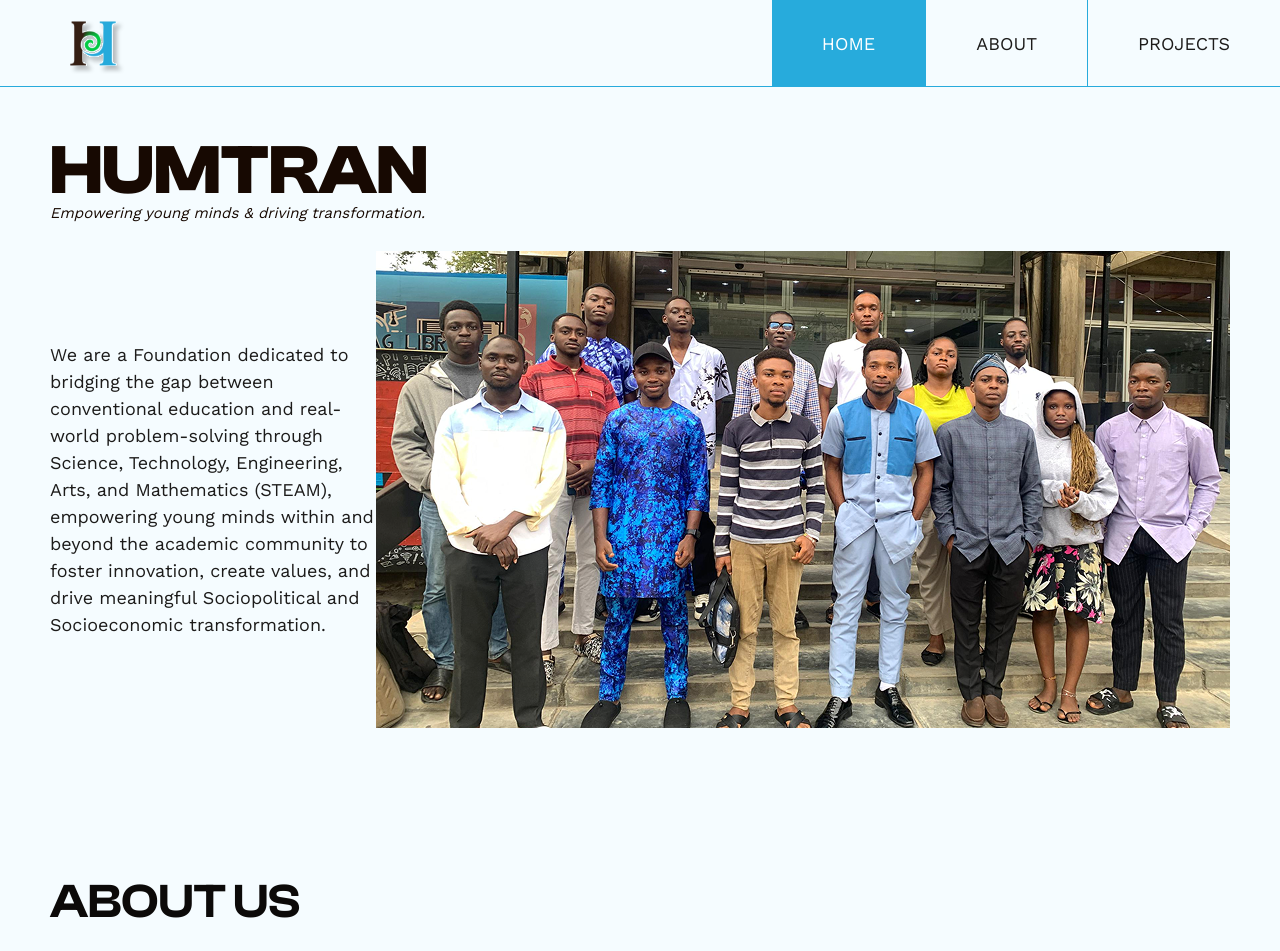
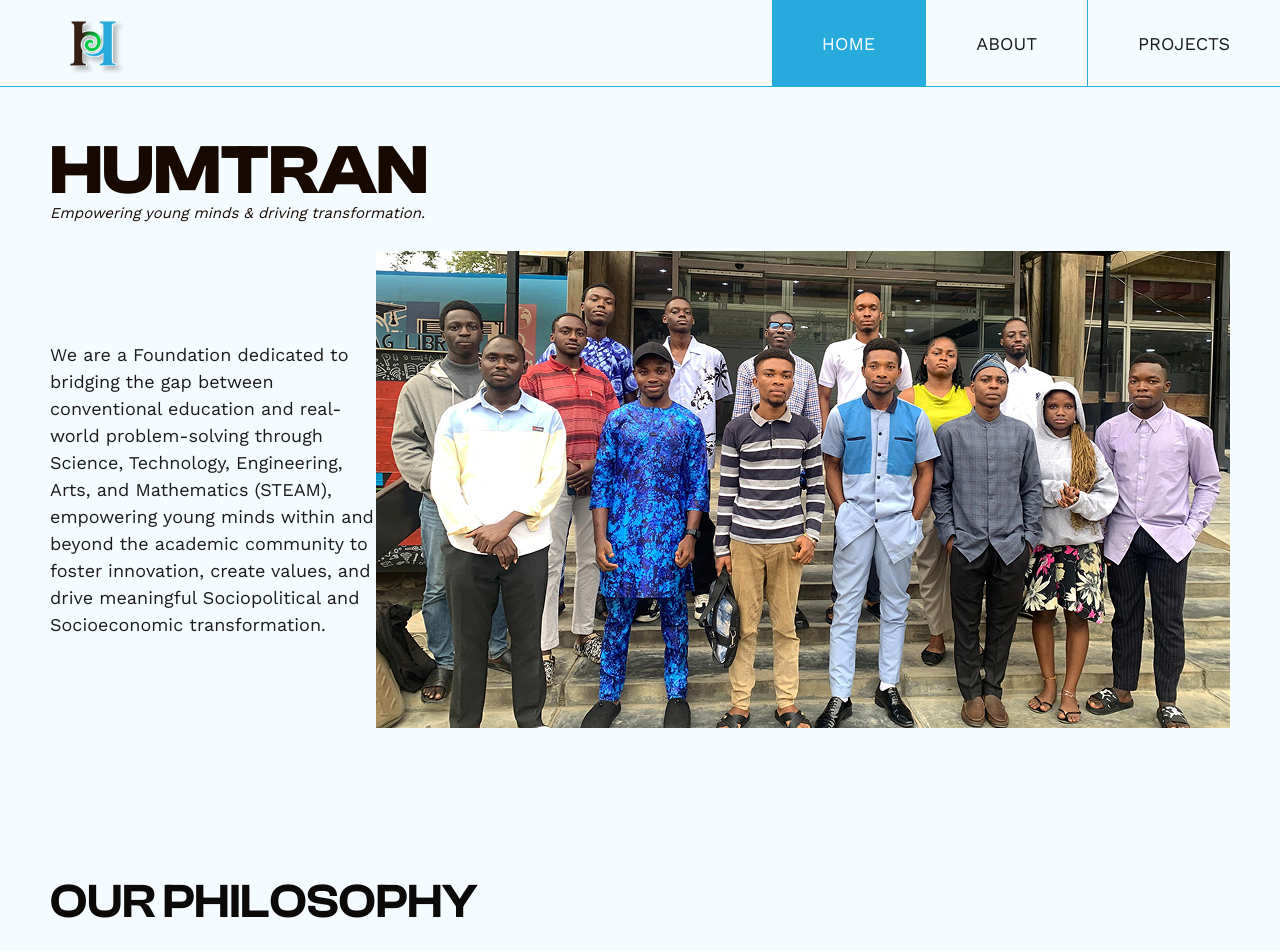
Before and after one commit to HUMTRAN/HUMTRAN-Site, a Next.js app: page / in a window 1280 px wide. Shown: the top 951 px of the page. Built offline with nearby package versions, Linux system fonts and the light colour scheme.

Commit message:
Change 'ABOUT US' to 'OUR PHILOSOPHY' in AboutUsSection

```diff
--- a/about-section.tsx
+++ b/about-section.tsx
@@ -18,7 +18,7 @@
 const AboutUsSection = () => {
     return (
         <div className="self-stretch flex flex-col justify-start items-start md:px-[50px] px-4 gap-7">
-            <div className="justify-start text-stone-950 text-5xl font-semibold font-clash">ABOUT US</div>
+            <div className="justify-start text-stone-950 text-5xl font-semibold font-clash">OUR PHILOSOPHY</div>
 
             {/* Responsive grid container */}
             <div className="self-stretch grid grid-cols-1 lg:grid-cols-3 gap-5">
```
